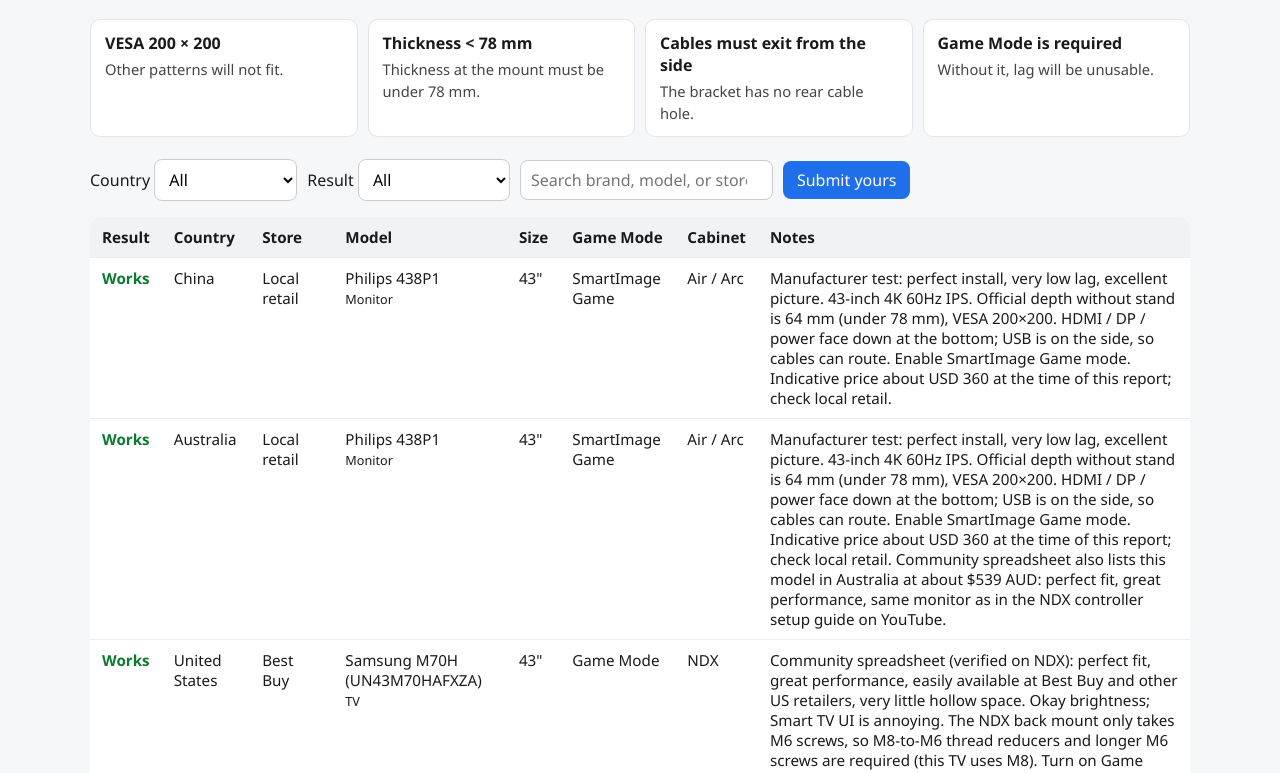
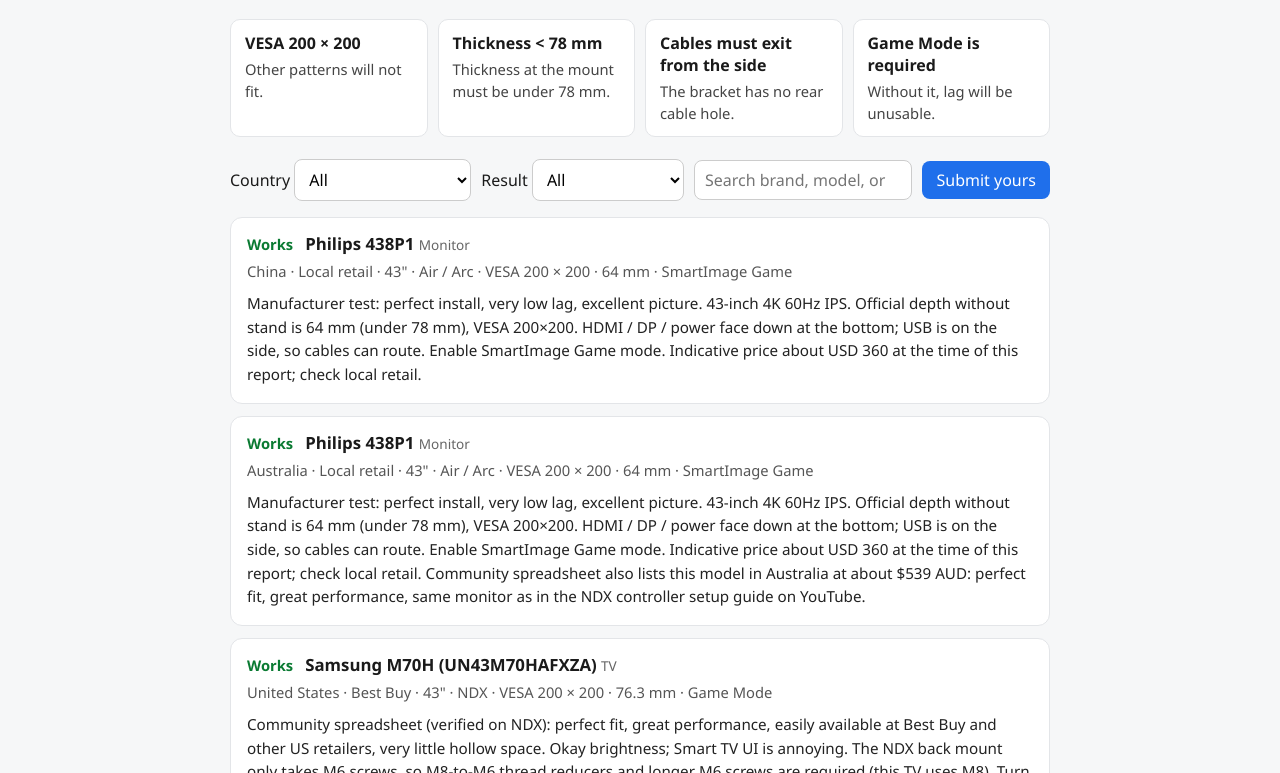
Before and after one commit to noron-official/noron-display-compatibility, a plain HTML site: page index.html in a window 1280 px wide. Shown: the part 95-868 px from the top of the page. Drawn offline with Linux system fonts and the light colour scheme.

Commit message:
Make the compatibility list easier to scan

```diff
--- a/index.html
+++ b/index.html
@@ -6,23 +6,29 @@
   <title>Noron Air / Arc Display Compatibility</title>
   <style>
     :root { font-family: "Segoe UI", "Noto Sans", "Noto Sans CJK SC", "PingFang SC", sans-serif; color: #1a1a1a; background: #f6f7f8; }
-    body { margin: 0 auto; max-width: 1100px; padding: 28px 20px 64px; }
+    body { margin: 0 auto; max-width: 820px; padding: 28px 20px 64px; }
     h1 { font-size: 1.55rem; margin: 0 0 6px; }
     .sub { color: #555; margin: 0 0 22px; line-height: 1.5; }
-    .reqs { display: grid; grid-template-columns: repeat(auto-fit, minmax(200px, 1fr)); gap: 10px; margin: 0 0 22px; }
+    .reqs { display: grid; grid-template-columns: repeat(auto-fit, minmax(180px, 1fr)); gap: 10px; margin: 0 0 22px; }
     .reqs div { background: #fff; border: 1px solid #e3e5e8; border-radius: 10px; padding: 12px 14px; }
     .reqs b { display: block; margin-bottom: 4px; }
     .reqs span { color: #444; font-size: .92rem; }
     .bar { display: flex; flex-wrap: wrap; gap: 10px; align-items: center; margin: 0 0 16px; }
     select, input { font: inherit; padding: 8px 10px; border: 1px solid #ccc; border-radius: 8px; background: #fff; }
-    a.btn { background: #1f6feb; color: #fff; text-decoration: none; padding: 8px 14px; border-radius: 8px; }
-    table { width: 100%; border-collapse: collapse; background: #fff; border-radius: 10px; overflow: hidden; }
-    th, td { text-align: left; padding: 10px 12px; border-bottom: 1px solid #eee; vertical-align: top; font-size: .95rem; }
-    th { background: #f0f2f4; font-weight: 600; }
-    .ok { color: #0a7a32; font-weight: 600; }
-    .mid { color: #9a6700; font-weight: 600; }
-    .no { color: #c00; font-weight: 600; }
+    input[type="search"] { flex: 1; min-width: 180px; }
+    a.btn { background: #1f6feb; color: #fff; text-decoration: none; padding: 8px 14px; border-radius: 8px; white-space: nowrap; }
     .empty { background: #fff; padding: 28px; border-radius: 10px; color: #555; }
+    .list { display: flex; flex-direction: column; gap: 12px; }
+    .card { background: #fff; border: 1px solid #e3e5e8; border-radius: 12px; padding: 14px 16px 16px; }
+    .top { display: flex; flex-wrap: wrap; gap: 8px 12px; align-items: baseline; }
+    .badge { font-weight: 700; font-size: .92rem; }
+    .ok { color: #0a7a32; }
+    .mid { color: #9a6700; }
+    .no { color: #c00; }
+    .name { font-weight: 650; font-size: 1.05rem; }
+    .type { color: #666; font-weight: 400; font-size: .85rem; }
+    .meta { margin: 6px 0 0; color: #555; font-size: .92rem; line-height: 1.45; }
+    .notes { margin: 10px 0 0; color: #222; font-size: .95rem; line-height: 1.55; }
   </style>
 </head>
 <body>
@@ -56,6 +62,7 @@
       partial: { cls: "mid", label: "Issues" },
       no: { cls: "no", label: "No" }
     };
+    const esc = (s) => String(s || "").replace(/[&<>"]/g, c => ({ "&":"&amp;","<":"&lt;",">":"&gt;","\"":"&quot;" }[c]));
     const parse = (text) => {
       const lines = text.trim().split(/\r?\n/);
       const headers = lines.shift().split(",");
@@ -73,12 +80,24 @@
         return row;
       });
     };
+    const metaBits = (r) => {
+      const bits = [];
+      bits.push(r.country || "Country not listed");
+      if (r.retailer) bits.push(r.retailer);
+      if (r.size_inch) bits.push(r.size_inch + '"');
+      if (r.noron_model) bits.push(r.noron_model);
+      if (r.vesa) bits.push("VESA " + r.vesa);
+      if (r.thickness_mm) bits.push(r.thickness_mm + " mm");
+      if (r.game_mode) bits.push(r.game_mode);
+      return bits.join(" · ");
+    };
     const render = (rows) => {
       const country = document.getElementById("country").value;
       const result = document.getElementById("result").value;
       const q = document.getElementById("q").value.trim().toLowerCase();
       const filtered = rows.filter(r => {
-        if (country && r.country !== country && r.country_code !== country) return false;
+        if (country === "__none__") { if (r.country) return false; }
+        else if (country && r.country !== country && r.country_code !== country) return false;
         if (result && r.result !== result) return false;
         if (q) {
           const blob = [r.brand, r.model, r.retailer, r.country, r.notes].join(" ").toLowerCase();
@@ -97,25 +116,20 @@
         out.textContent = "No rows match these filters.";
         return;
       }
-      out.className = "";
-      out.innerHTML = `<table><thead><tr>
-        <th>Result</th><th>Country</th><th>Store</th>
-        <th>Model</th><th>Size</th><th>Game Mode</th>
-        <th>Cabinet</th><th>Notes</th>
-      </tr></thead><tbody>${filtered.map(r => {
+      out.className = "list";
+      out.innerHTML = filtered.map(r => {
         const res = RESULT[r.result] || { cls: "", label: r.result };
         const name = [r.brand, r.model].filter(Boolean).join(" ");
-        return `<tr>
-          <td class="${res.cls}">${res.label}</td>
-          <td>${r.country || ""}</td>
-          <td>${r.retailer || ""}</td>
-          <td>${name} ${r.product_type ? "<br><small>" + r.product_type + "</small>" : ""}</td>
-          <td>${r.size_inch ? r.size_inch + '"' : ""}</td>
-          <td>${r.game_mode || ""}</td>
-          <td>${r.noron_model || ""}</td>
-          <td>${r.notes || ""}</td>
-        </tr>`;
-      }).join("")}</tbody></table>`;
+        const type = r.product_type ? ` <span class="type">${esc(r.product_type)}</span>` : "";
+        return `<article class="card">
+          <div class="top">
+            <span class="badge ${res.cls}">${esc(res.label)}</span>
+            <span class="name">${esc(name)}${type}</span>
+          </div>
+          <div class="meta">${esc(metaBits(r))}</div>
+          ${r.notes ? `<div class="notes">${esc(r.notes)}</div>` : ""}
+        </article>`;
+      }).join("");
     };
     fetch("data/displays.csv").then(r => r.text()).then(text => {
       const rows = parse(text);
@@ -125,6 +139,10 @@
         const o = document.createElement("option");
         o.value = c; o.textContent = c; sel.appendChild(o);
       });
+      if (rows.some(r => !r.country)) {
+        const o = document.createElement("option");
+        o.value = "__none__"; o.textContent = "Country not listed"; sel.appendChild(o);
+      }
       const redraw = () => render(rows);
       sel.addEventListener("change", redraw);
       document.getElementById("result").addEventListener("change", redraw);
```
Also changed, not shown: 1 other file.
